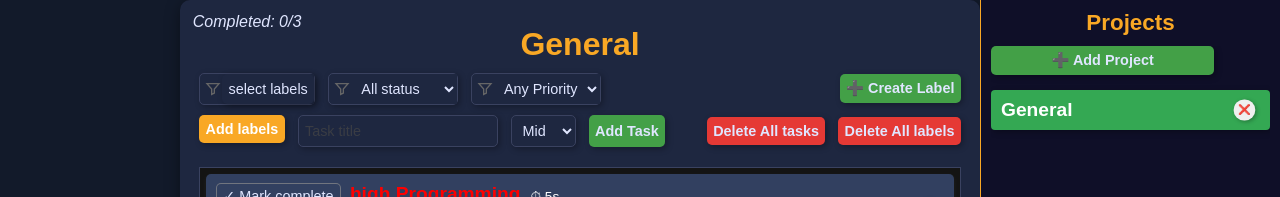
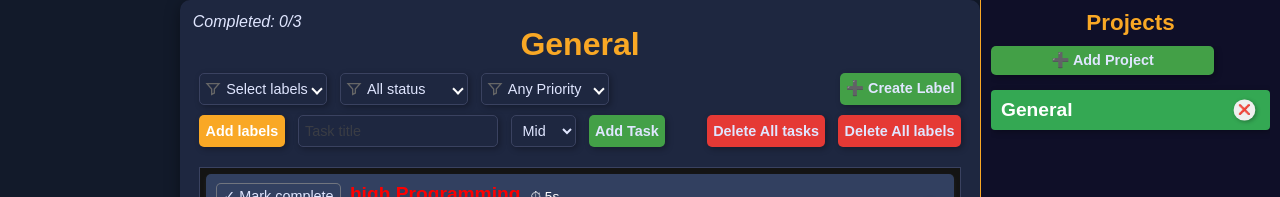
Before and after one commit to JustTom04/Task-manager, a React (Vite) app in the folder react-practice/: page / in a window 1280 px wide. Shown: the top 197 px of the page. Built offline with nearby package versions, Linux system fonts and the light colour scheme.

Commit message:
feat: replace <select> with CustomDropdown
Added dropdown animation

```diff
--- a/react-practice/src/App.jsx
+++ b/react-practice/src/App.jsx
@@ -11,7 +11,7 @@ import { useClickOutside, INPUT_LENGTH } from "./utils.js";
 
 import { useProjectState } from "./hooks/useProjectState.js";
 
-import "./styles/styles.css"
+import "./styles/topSection.css"
 import "./styles/general.css";
 import "./styles/responsive.css"
 import "./styles/modal.css";
--- /dev/null
+++ b/react-practice/src/components/CustomDropdown.jsx
@@ -0,0 +1,54 @@
+import { useState, useRef, useEffect } from "react";
+import { useClickOutside } from "@/utils";
+
+function CustomDropdown({ options, value, onChange, customPanel, customTitle }) {
+  const [open, setOpen] = useState(false);
+  const wrapperRef = useRef(null);
+
+  const selectedOption = options?.find(opt => opt.value === value);
+  const displayTitle = customTitle ?? selectedOption?.label ?? "Select";
+
+  useClickOutside(wrapperRef, () => setOpen(false))
+
+  return (
+    <div
+      className={`select-wrapper ${open ? "open" : ""}`}
+      ref={wrapperRef}
+      onClick={() => setOpen(prev => !prev)}
+    >
+      <div className="filter-select">
+        <span className="filter-icon"></span>
+
+        <span className="selected-text">
+          {displayTitle}
+        </span>
+
+        <span className={`arrow ${open ? "open" : ""}`}></span>
+      </div>
+
+      {open && (
+        customPanel ? (
+          customPanel({ close: () => setOpen(false) })
+        ) : (
+          <ul className="dropdown-filter dropdown">
+            {options.map((opt) => (
+              <li
+                key={opt.value}
+                className={opt.value === value ? "selected" : ""}
+                onClick={(e) => {
+                  e.stopPropagation();
+                  onChange(opt.value);
+                  setOpen(false);
+                }}
+              >
+                {opt.label}
+              </li>
+            ))}
+          </ul>
+        )
+      )}
+    </div>
+  );
+}
+
+export default CustomDropdown;
--- a/react-practice/src/components/LabelsPanel.jsx
+++ b/react-practice/src/components/LabelsPanel.jsx
@@ -3,7 +3,7 @@ import Label from "./Label";
 
 function LabelsPanel({ labels, selectedIds, setSelectedIds, showDelete = false, deleteLabel }) {
   return (
-    <div className="labels-dropdown">
+    <div className="labels-dropdown dropdown">
       {labels.map((label) => (
         <label key={label.id} className="labels-item">
           <input
--- a/react-practice/src/components/TopSection.jsx
+++ b/react-practice/src/components/TopSection.jsx
@@ -1,5 +1,6 @@
 import { useState, useRef } from "react";
 import LabelsPanel from "./LabelsPanel";
+import CustomDropdown from "./CustomDropdown";
 import { useClickOutside, INPUT_LENGTH } from "../utils";
 
 function TopSection({
@@ -11,16 +12,10 @@ function TopSection({
   setConfirmConfig,
   setShowLabelModal,
 }) {
-  // ===== Local UI state =====
+  // ===== Labels =====
   const [labelsOpen, setLabelsOpen] = useState(false);
-  const [filterLabelsOpen, setFilterLabelsOpen] = useState(false);
-
-  // ===== Refs =====
   const labelsRef = useRef(null);
-  const filterLabelsRef = useRef(null);
-
   useClickOutside(labelsRef, () => setLabelsOpen(false));
-  useClickOutside(filterLabelsRef, () => setFilterLabelsOpen(false));
 
   // ===== Destructure =====
   const {
@@ -48,6 +43,19 @@ function TopSection({
 
   const { actualLabelsList, actualTasksList } = projectData;
 
+  const options = {
+    status: [
+      { value: "ALL", label: "All status" },
+      { value: "Finished", label: "Finished" },
+      { value: "On working", label: "On working" },
+    ],
+    priority: [
+      { value: "ALL", label: "Any Priority" },
+      { value: "high", label: "High" },
+      { value: "mid", label: "Mid" },
+      { value: "low", label: "Low" },
+    ],
+  };
 
   // =====================================================
   // ===================== MOBILE ========================
@@ -58,64 +66,33 @@ function TopSection({
         <div className="section-group">
           {/* ===== Filters ===== */}
           <div className="section">
-            <div className="select-wrapper">
-              <span className="filter-icon"></span>
-
-              <div
-                className="labels-select filter-select"
-                ref={filterLabelsRef}
-              >
-                <button
-                  type="button"
-                  className="labels-button filter-labels-button"
-                  onClick={(e) => {
-                    e.stopPropagation();
-                    setFilterLabelsOpen((prev) => !prev);
-                  }}
-                >
-                  select labels
-                </button>
-
-                {filterLabelsOpen && (
+            <CustomDropdown
+              value={null}
+              options={[]}
+              customPanel={({ close }) => (
                 <LabelsPanel
                   labels={actualLabelsList}
                   selectedIds={labelsFilter}
                   setSelectedIds={setLabelsFilter}
-                    showDelete
+                  showDelete={true}
                   deleteLabel={deleteLabel}
                 />
               )}
-              </div>
-            </div>
+              customTitle={"Select labels"}
+            />
 
-            <div className="select-wrapper">
-              <span className="filter-icon"></span>
+            <CustomDropdown
+              options={options.status}
+              value={statusFilter}
+              onChange={setStatusFilter}
+            />
 
-              <select
-                className="filter-select"
-                value={statusFilter}
-                onChange={(e) => setStatusFilter(e.target.value)}
-              >
-                <option value="ALL">All status</option>
-                <option value="Finished">Finished</option>
-                <option value="On working">On working</option>
-              </select>
-            </div>
+            <CustomDropdown
+              options={options.priority}
+              value={priorityFilter}
+              onChange={setPriorityFilter}
+            />
 
-            <div className="select-wrapper">
-              <span className="filter-icon"></span>
-
-              <select
-                className="filter-select"
-                value={priorityFilter}
-                onChange={(e) => setPriorityFilter(e.target.value)}
-              >
-                <option value="ALL">Any Priority</option>
-                <option value="high">High</option>
-                <option value="mid">Mid</option>
-                <option value="low">Low</option>
-              </select>
-            </div>
           </div>
 
           <div className="section buttons">
@@ -216,26 +193,17 @@ function TopSection({
   // =====================================================
   // ==================== DESKTOP ========================
   // =====================================================
-
   return (
     <div className="top-section">
       <div className="section-group">
 
             {/* ===== Filters ===== */}
         <div className="section">
-          <div className="select-wrapper">
-            <span className="filter-icon"></span>
 
-            <div className="labels-select filter-select " ref={filterLabelsRef}>
-              <button
-                type="button"
-                className="labels-button filter-labels-button"
-                onClick={() => setFilterLabelsOpen((prev) => !prev)}
-              >
-                select labels
-              </button>
-
-              {filterLabelsOpen && (
+         <CustomDropdown
+            value={null}
+            options={[]}
+            customPanel={({ close }) => (
               <LabelsPanel
                 labels={actualLabelsList}
                 selectedIds={labelsFilter}
@@ -244,38 +212,21 @@ function TopSection({
                 deleteLabel={deleteLabel}
               />
             )}
+            customTitle={"Select labels"}
+          />
+
+          <CustomDropdown
+            options={options.status}
+            value={statusFilter}
+            onChange={setStatusFilter}
+          />
+
+          <CustomDropdown
+            options={options.priority}
+            value={priorityFilter}
+            onChange={setPriorityFilter}
+          />
         </div>
-          </div>
-
-          <div className="select-wrapper">
-            <span className="filter-icon"></span>
-
-            <select
-              className="filter-select"
-              value={statusFilter}
-              onChange={(e) => setStatusFilter(e.target.value)}
-            >
-              <option value="ALL">All status</option>
-              <option value="Finished">Finished</option>
-              <option value="On working">On working</option>
-            </select>
-          </div>
-
-          <div className="select-wrapper">
-            <span className="filter-icon"></span>
-            <select
-              className="filter-select"
-              value={priorityFilter}
-              onChange={(e) => setPriorityFilter(e.target.value)}
-            >
-              <option value="ALL">Any Priority</option>
-              <option value="high">High</option>
-              <option value="mid">Mid</option>
-              <option value="low">Low</option>
-            </select>
-          </div>
-        </div>
-
 
         <div className="section buttons">
           <button
--- a/react-practice/src/styles/label.css
+++ b/react-practice/src/styles/label.css
@@ -48,9 +48,10 @@
   padding: 8px;
   z-index: 10;
   box-shadow: 0 4px 10px rgba(0, 0, 0, 0.5);
+}
 
 
-}
+
 
 .labels-item {
   display: flex;
--- a/react-practice/src/styles/styles.css
+++ /dev/null
@@ -1,103 +0,0 @@
-.app-container {
-  max-width: 800px;
-  margin: 0 auto;
-  background: var(--color-container);
-  padding: clamp(0.5rem, 1.5vw, 1.25rem);
-  border-radius: 10px;
-  box-shadow: 0 4px 15px rgba(0,0,0,0.4);
-
-  display: flex;
-  flex-direction: column;
-
-  height: 100dvh;
-  overflow: hidden;
-
-}
-
-#title-row {
-  display: flex;
-  align-items: center;
-  position: relative;
-}
-
-#title {
-  margin: -5px auto 10px auto;
-  color: var(--color-settings-title);
-}
-
-#completed-counter {
-  justify-self: flex-start;
-  align-self: flex-start;
-  white-space: nowrap;
-
-  margin-top: -0.4rem;
-  margin-left: -0.4rem;
-
-  font-style: italic;
-}
-
-/* ===== Top section ===== */
-.top-section {
-  flex: 0 0 auto;
-}
-
-.section-group {
-  display: flex;
-  justify-content: space-between;
-  margin-bottom: 10px;
-  align-items: center;
-}
-
-.section, .form-container {
-  display: flex;
-  align-items: stretch;
-  gap: clamp(0.5rem, 1dvw, 0.8rem);
-
-  flex-wrap: wrap;
-
-}
-
-
-
-
-/* ===== Filter select ===== */
-
-.select-wrapper {
-  position: relative;
-  display: inline-block;
-  padding-left: 22px;
-}
-
-.select-wrapper:not() {
-  overflow: hidden;
-}
-
-.filter-select {
-  background-color: var(--color-container);
-  color: var(--color-text);
-  border: none;
-  height: 100%;
-  width: 100%;
-}
-
-.filter-icon {
-  position: absolute;
-  left: 5px;
-  top: 50%;
-  transform: translateY(-50%);
-
-  width: 16px;
-  height: 16px;
-  display: inline-block;
-  background-color: currentColor;
-
-  -webkit-mask: url("/src/assets/filter.svg") no-repeat center;
-  mask: url("/src/assets/filter.svg") no-repeat center;
-
-  -webkit-mask-size: contain;
-  mask-size: contain;
-
-  color: #666;
-
-  pointer-events: none;
-}
--- /dev/null
+++ b/react-practice/src/styles/topSection.css
@@ -0,0 +1,158 @@
+
+#completed-counter {
+  justify-self: flex-start;
+  align-self: flex-start;
+  white-space: nowrap;
+
+  margin-top: -0.4rem;
+  margin-left: -0.4rem;
+
+  font-style: italic;
+}
+
+
+/* ===== Top section ===== */
+.top-section button,
+.top-section input,
+.top-section select,
+.top-section .select-wrapper {
+  height: var(--top-section-elems-height) !important;
+}
+
+
+.top-section {
+  flex: 0 0 auto;
+}
+
+.section-group {
+  display: flex;
+  justify-content: space-between;
+  margin-bottom: 10px;
+  align-items: center;
+}
+
+.section, .form-container {
+  display: flex;
+  gap: clamp(0.5rem, 1dvw, 0.8rem);
+
+  flex-wrap: wrap;
+
+}
+
+
+
+
+/* ===== Filter select ===== */
+
+.select-wrapper {
+  position: relative;
+  display: inline-flex;
+  padding-left: 26px;
+  padding-right: 5px;
+
+  min-width: 7rem;
+  width: 8rem;
+
+  font-size: 0.9rem;
+  cursor: pointer;
+}
+
+
+.filter-select {
+  background-color: var(--color-container);
+  color: var(--color-text);
+  border: none;
+  height: 100%;
+  width: 100%;
+
+  display: flex;
+  flex-direction: row;
+  align-items: center;
+  justify-content: space-between !important;
+}
+
+.selected-text {
+  flex: 1;
+  font-weight: normal;
+  color: var(--font-color);
+}
+
+
+.filter-icon {
+  position: absolute;
+  left: 5px;
+  top: 50%;
+  transform: translateY(-50%);
+
+  width: 16px;
+  height: 16px;
+  display: inline-block;
+  background-color: currentColor;
+
+  -webkit-mask: url("/src/assets/filter.svg") no-repeat center;
+  mask: url("/src/assets/filter.svg") no-repeat center;
+
+  -webkit-mask-size: contain;
+  mask-size: contain;
+
+  color: #666;
+
+  pointer-events: none;
+}
+
+
+/* ===== Dropdown ===== */
+.dropdown-filter {
+  position: absolute;
+  top: 100%;
+  left: 0;
+  width: 100%;
+  background-color: var(--color-container);
+  color: var(--color-text);
+  border: none;
+  margin-top: 4px;
+  z-index: 1000;
+  max-height: 200px;
+  overflow-y: auto;
+  list-style: none;
+  padding: 0;
+
+  animation: dropdownFade 0.15s ease-out;
+  transform-origin: top;
+
+  -webkit-overflow-scrolling: touch;
+
+  box-shadow: 0 4px 12px rgba(0, 0, 0, 0.38), 0 2px 4px rgba(0, 0, 0, 0.26);
+  border-radius: 6px;
+}
+
+
+.dropdown-filter li {
+  padding: 8px 10px;
+  cursor: pointer;
+  transition: background-color 0.12s ease;
+}
+
+.dropdown-filter li:hover {
+  background-color: color-mix(in srgb, var(--color-text) 12%, transparent);
+}
+
+.dropdown-filter li.selected {
+  background-color: color-mix(in srgb, var(--color-text) 16%, transparent);
+  font-weight: 500;
+}
+
+
+/* ===== Arrow ===== */
+.arrow {
+  border: solid white;
+  border-width: 0 2px 2px 0;
+  display: inline-block;
+  padding: 3px;
+  transform: rotate(45deg);
+  transition: transform 0.2s;
+}
+
+.arrow.open {
+  transform: rotate(-135deg);
+}
```
Also changed, not shown: react-practice/src/styles/general.css (+58 -5 lines). Lines whose indentation alone changed are shown as unchanged.
